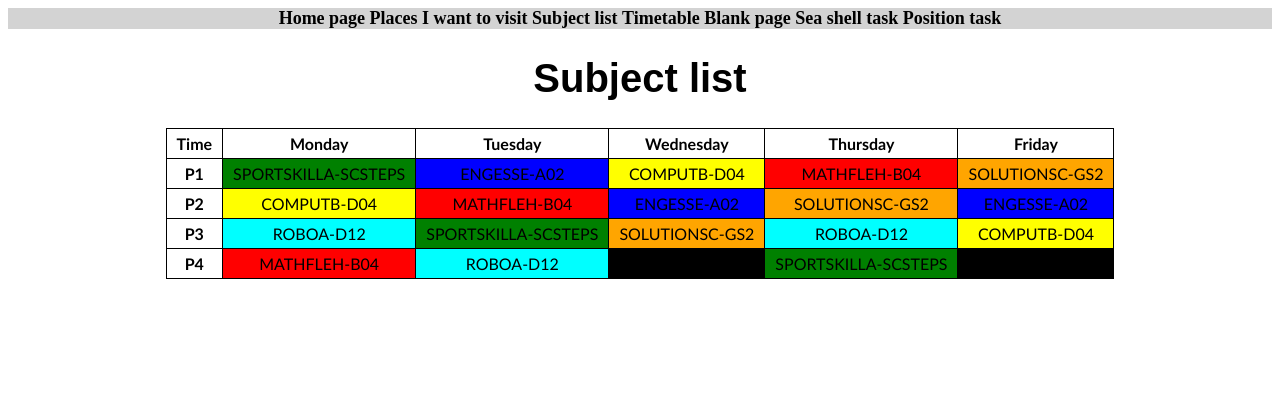
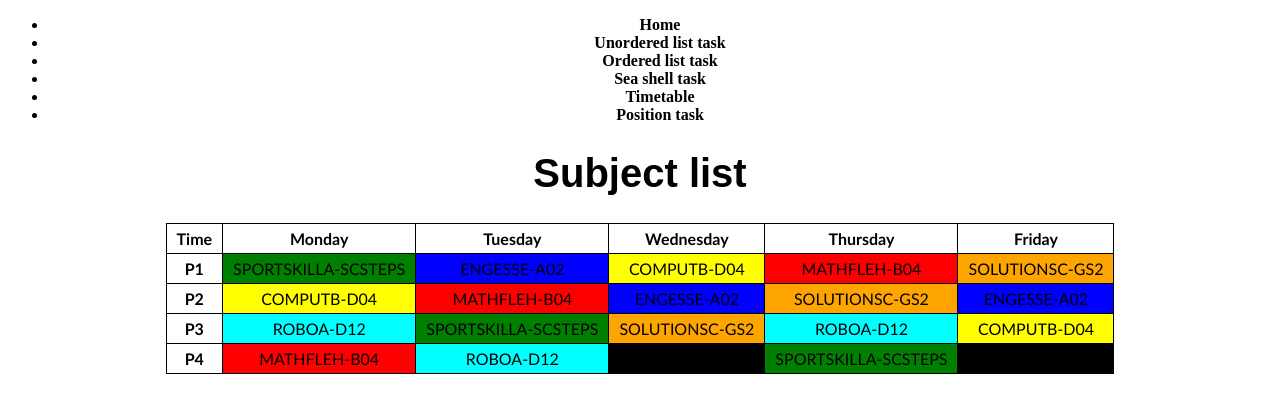
Before and after one commit to Ethanwong12/Repository1, a plain HTML site: page table.html in a window 1280 px wide. Drawn offline with Linux system fonts and the light colour scheme.

Commit message:
Update table.html

```diff
--- a/table.html
+++ b/table.html
@@ -13,15 +13,14 @@
     </style>
 </head>
 <body>
-    <nav style="background-color: lightgray; color: black;">
-        <a href="index.html">Home page</a>
-        <a href="placesIwanttovisit.html">Places I want to visit</a>
-        <a href="subjectlist.html">Subject list</a>
-        <a href="table.html">Timetable </a>
-        <a href="blank.html">Blank page</a>
-        <a href="seashelltask.html">Sea shell task</a>
-        <a href="positiontask.html">Position task</a>
-    </nav>
+    <ul>
+        <li><a href="index.html">Home</a></li>
+        <li><a href="placesIwanttovisit.html">Unordered list task</a></li>
+        <li><a href="subjectlist.html">Ordered list task</a></li>
+        <li><a href="seashelltask.html">Sea shell task</a></li>
+        <li><a href="table.html" class="active">Timetable</a></li>
+        <li><a href="positiontask.html">Position task</a></li>
+    </ul>
         <h1>Subject list</h1>
     <table>
         <tr>
```
